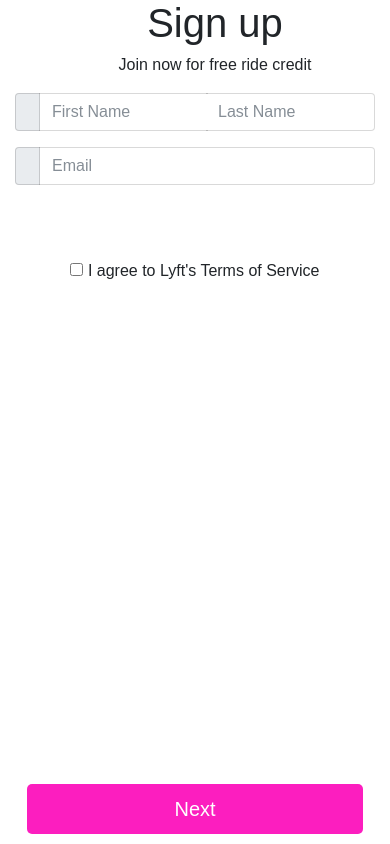
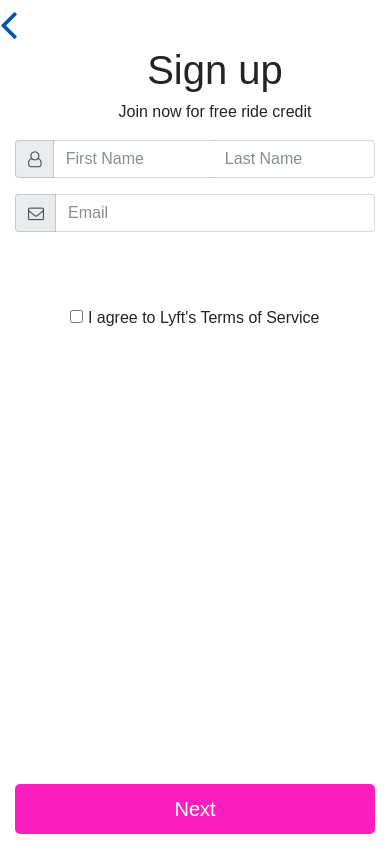
Before and after one commit to Mariley20/lyft-react, a React (Create React App) app: page / in a window 390 px wide. Shown: the top 844 px of the page. Built offline with nearby package versions, Linux system fonts and the light colour scheme.

Commit message:
Maquetación del formulario completada al 100%

```diff
--- a/public/index.html
+++ b/public/index.html
@@ -12,6 +12,9 @@
     <link rel="stylesheet" href="../node_modules/bootstrap/dist/css/bootstrap.min.css">
     <link rel="manifest" href="%PUBLIC_URL%/manifest.json">
     <link rel="shortcut icon" href="%PUBLIC_URL%/favicon.ico">
+    <link rel="stylesheet" href="https://cdnjs.cloudflare.com/ajax/libs/font-awesome/4.7.0/css/font-awesome.min.css">
+    <link href="https://fonts.googleapis.com/css?family=Roboto" rel="stylesheet">
+    <link rel="stylesheet" href="assets/font-awesome-4.7.0/css/font-awesome.min.css">
     <link rel="stylesheet" href="https://maxcdn.bootstrapcdn.com/bootstrap/4.0.0-beta/css/bootstrap.min.css" integrity="sha384-/Y6pD6FV/Vv2HJnA6t+vslU6fwYXjCFtcEpHbNJ0lyAFsXTsjBbfaDjzALeQsN6M" crossorigin="anonymous">
     <script src="https://code.jquery.com/jquery-3.2.1.slim.min.js" integrity="sha384-KJ3o2DKtIkvYIK3UENzmM7KCkRr/rE9/Qpg6aAZGJwFDMVNA/GpGFF93hXpG5KkN" crossorigin="anonymous"></script>
 <script src="https://cdnjs.cloudflare.com/ajax/libs/popper.js/1.11.0/umd/popper.min.js" integrity="sha384-b/U6ypiBEHpOf/4+1nzFpr53nxSS+GLCkfwBdFNTxtclqqenISfwAzpKaMNFNmj4" crossorigin="anonymous"></script>
--- a/src/validarDatos.js
+++ b/src/validarDatos.js
@@ -1,10 +1,11 @@
 import React, { Component } from 'react';
-import logo from './logo.svg';
+// import logo from './logo.svg';
 import './ValidarDatos.css';
 
 class App extends Component {
     render() {
-        return ( <div className = "App" >
+        return ( <div className="App" >
+
           		    <header>
 				    <div className="row">
 					    <div className="col-md-1 col-sm-1 ">
@@ -17,8 +18,9 @@ class App extends Component {
   				    </div>
 		        	</header>
 
-                    <div class="container">
+                    <div className="container">
                       <div className="row">
+                      {/* Nombre y apellido input */}
                         <div className="form-group col-md-12" id="input-name-group">
                             <div className="input-group">
                              <span className="input-group-addon"><i className="fa fa-user-o" aria-hidden="true"></i></span>
@@ -27,6 +29,7 @@ class App extends Component {
 	                                    <input id="commentLastName" name="lastname" type="text"  className="form-control" required placeholder="Last Name"/>
                             </div>
                         </div>
+                        {/* Mensajes para nombre y apellido input */}
                         <span className="help-block" id="commentNamePrompt"></span>
                         <span className="help-block" id="commentLastNamePrompt"></span>
                         {/* <!-- Email input --> */}
@@ -45,16 +48,21 @@ class App extends Component {
 					        	<div id="commentPrompt" className="alert">
 					      		</div>
 					        </div>
-                            <div class="container">
-					<div class="row ">
-						<div class="col-md-10 col-xs-offset-1 text-center">
-                            <div class="checkbox">
+                      </div>
+                    </div>
+                    {/* para el checkbox */}
+                    <div className="container">
+					    <div className="row ">
+						    <div className="col-md-10 col-xs-offset-1 text-center">
+                            <div className="checkbox">
                                 <input type="checkbox" name="checkbox" id="commentInfo"/> I agree to Lyft's <span> Terms of Service</span>
                             </div>
                             <span id="commentInfoPrompt"></span>
-						</div>
-					</div>
+						    </div>
+					    </div>
 				</div>
+
+                {/* Para mi boton de enviar */}
                 <footer>
 				<div className="container">
 					<div className="row">
@@ -64,9 +72,7 @@ class App extends Component {
 					</div>
 				</div>
 			</footer>
-                      </div>
-                    </div>
-                </div>
+            </div>
 
         );
     }
```
